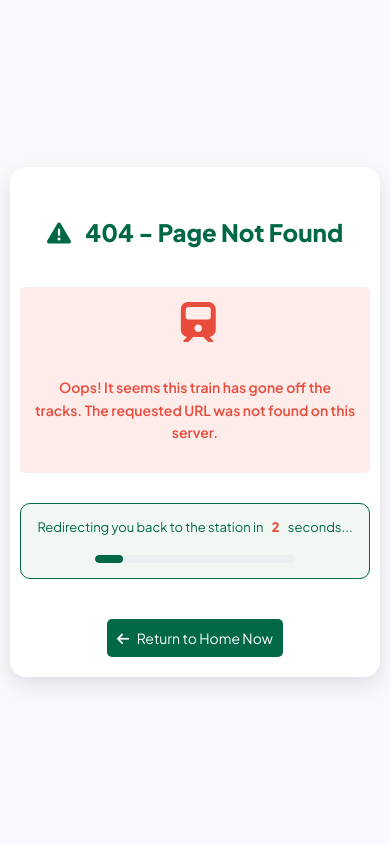
After one commit to nishatrhythm/Bangladesh-Railway-Train-Seat-Availability-Web-Application, a Flask app: template templates/404.html in a window 390 px wide. The commit adds this page. Run offline with Flask 3, Linux system fonts and the light colour scheme; the template is opened without the code that fills it, so the values that code supplies are empty.

Commit message:
Enhanced User Experience

```diff
--- a/app.py
+++ b/app.py
@@ -1,4 +1,4 @@
-from flask import Flask, render_template, request, redirect, url_for, make_response
+from flask import Flask, render_template, request, redirect, url_for, make_response, abort
 from detailsSeatAvailability import main as detailsSeatAvailability, set_token
 from datetime import datetime, timedelta
 import requests, os, json, uuid, pytz
@@ -65,8 +65,10 @@ def home():
         max_date=max_date.strftime('%Y-%m-%d')
     )
 
-@app.route('/check_seats', methods=['POST'])
+@app.route('/check_seats', methods=['GET', 'POST'])
 def check_seats():
+    if request.method == 'GET':
+        abort(404)
     try:
         form_values = {
             'phone_number': request.form.get('phone_number', ''),
@@ -198,11 +200,17 @@ def show_results():
         seat_class=seat_class
     )
 
-@app.route('/clear_token', methods=['POST'])
+@app.route('/clear_token', methods=['GET', 'POST'])
 def clear_token():
+    if request.method == 'GET':
+        abort(404)
     response = make_response(redirect(url_for('home')))
     response.delete_cookie('token')
     return response
+
+@app.errorhandler(404)
+def page_not_found(e):
+    return render_template('404.html'), 404
 
 def group_by_prefix(seats):
     groups = {}
--- a/static/js/script.js
+++ b/static/js/script.js
@@ -1,3 +1,5 @@
+document.documentElement.classList.add('js-enabled');
+
 const cachedStations = localStorage.getItem('railwayStations');
 const stationData = cachedStations ? JSON.parse(cachedStations) : window.stationsData;
 
@@ -270,3 +272,21 @@ function togglePasswordVisibility() {
         toggleIcon.classList.add("fa-eye");
     }
 }
+
+function start404Countdown() {
+    const countdownElement = document.getElementById('countdown');
+    if (countdownElement) {
+        let countdown = 10;
+
+        const timer = setInterval(() => {
+            countdown--;
+            countdownElement.textContent = countdown;
+            if (countdown <= 0) {
+                clearInterval(timer);
+                window.location.href = '/';
+            }
+        }, 1000);
+    }
+}
+
+document.addEventListener('DOMContentLoaded', start404Countdown);
--- a/static/styles.css
+++ b/static/styles.css
@@ -36,13 +36,16 @@ h1 {
         opacity: 0;
         transform: translateY(20px);
     }
+
     100% {
         opacity: 1;
         transform: translateY(0);
     }
 }
 
-h1 i, h2 i, h3 i {
+h1 i,
+h2 i,
+h3 i {
     margin-right: 10px;
 }
 
@@ -866,12 +869,17 @@ tr:hover {
 }
 
 @keyframes shake {
-    0%, 100% {
+
+    0%,
+    100% {
         transform: translateX(0);
     }
-    25%, 75% {
+
+    25%,
+    75% {
         transform: translateX(-5px);
     }
+
     50% {
         transform: translateX(5px);
     }
@@ -907,6 +915,7 @@ tr:hover {
         transform: translateY(20px);
         opacity: 0;
     }
+
     100% {
         transform: translateY(0);
         opacity: 1;
@@ -941,11 +950,166 @@ tr:hover {
     text-decoration: underline;
 }
 
+.main-content {
+    display: none;
+}
+
+.js-enabled .main-content {
+    display: block;
+}
+
+.noscript-warning {
+    background-color: #ffffff;
+    padding: 30px;
+    margin: 20px auto;
+    border-radius: 16px;
+    box-shadow: 0 8px 20px rgba(0, 0, 0, 0.1);
+    border: 2px solid #e74c3c;
+    max-width: 600px;
+    text-align: center;
+    animation: fadeInScale 0.5s ease-in-out;
+    width: 90%;
+    box-sizing: border-box;
+}
+
+.noscript-warning h2 {
+    font-size: 24px;
+    color: #e74c3c;
+    margin-bottom: 15px;
+    font-weight: 800;
+    display: flex;
+    align-items: center;
+    justify-content: center;
+    gap: 10px;
+}
+
+.noscript-warning h2 i {
+    font-size: 28px;
+    animation: pulse 1.5s infinite;
+}
+
+.noscript-warning p {
+    font-size: 16px;
+    color: #333;
+    line-height: 1.6;
+    margin: 0 0 20px;
+}
+
+.noscript-warning .instructions {
+    background-color: #f1f8f3;
+    padding: 15px;
+    border-radius: 10px;
+    border: 1px solid #006747;
+    font-size: 14px;
+    color: #006747;
+    text-align: justify;
+    margin-top: 20px;
+}
+
+.noscript-warning .instructions strong {
+    color: #004f3a;
+    font-weight: 700;
+}
+
+@keyframes pulse {
+    0% {
+        transform: scale(1);
+    }
+
+    50% {
+        transform: scale(1.1);
+    }
+
+    100% {
+        transform: scale(1);
+    }
+}
+
+.error-404 {
+    text-align: center;
+    padding: 40px 20px;
+}
+
+.error-404 .error {
+    display: flex;
+    flex-direction: column;
+    align-items: center;
+    gap: 20px;
+    margin-bottom: 30px;
+}
+
+.error-404 .train-icon {
+    font-size: 60px;
+    color: #e74c3c;
+    animation: trainMove 2s infinite ease-in-out;
+}
+
+.error-404 .error-text {
+    font-size: 18px;
+    color: #e74c3c;
+    line-height: 1.6;
+    max-width: 500px;
+}
+
+.error-404 .countdown-wrapper {
+    margin: 20px 0;
+    background-color: #f1f8f3;
+    padding: 15px;
+    border-radius: 10px;
+    border: 1px solid #006747;
+    animation: fadeInUp 0.8s ease-in-out;
+}
+
+.error-404 .countdown-wrapper p {
+    font-size: 16px;
+    color: #006747;
+    margin: 0 0 20px;
+    text-align: center;
+}
+
+.error-404 .countdown-wrapper #countdown {
+    font-weight: 800;
+    color: #e74c3c;
+    display: inline-block;
+    min-width: 20px;
+    text-align: center;
+}
+
+.error-404 .progress-bar {
+    width: 100%;
+    max-width: 300px;
+    height: 8px;
+    background-color: #ecf0f1;
+    border-radius: 4px;
+    overflow: hidden;
+    margin: 0 auto;
+}
+
+.error-404 .progress-fill {
+    width: 100%;
+    height: 100%;
+    background-color: #006747;
+    border-radius: 4px;
+    animation: progress 10s linear forwards;
+}
+
+@keyframes trainMove {
+    0% { transform: translateX(-10px); }
+    50% { transform: translateX(10px); }
+    100% { transform: translateX(-10px); }
+}
+
+@keyframes progress {
+    0% { width: 100%; }
+    100% { width: 0%; }
+}
+
 @keyframes fadeInUp {
     0% {
         transform: translateY(20px);
         opacity: 0;
     }
+
     100% {
         transform: translateY(0);
         opacity: 1;
@@ -1041,21 +1205,26 @@ footer a:hover {
     .train-header {
         padding: 15px;
     }
+
     .train-header h2 {
         font-size: 18px;
         padding: 3px 8px;
     }
+
     .train-header p {
         font-size: 14px;
     }
+
     .timing-info {
         gap: 10px;
         padding: 6px 10px;
         font-size: 14px;
     }
+
     .timing-info .separator {
         display: none;
     }
+
     .train-separator {
         width: 90%;
     }
@@ -1154,6 +1323,49 @@ footer a:hover {
     .note {
         font-size: 12px;
     }
+
+    .noscript-warning {
+        padding: 20px;
+        margin: 15px auto;
+        max-width: 90%;
+    }
+
+    .noscript-warning h2 {
+        font-size: 20px;
+    }
+
+    .noscript-warning h2 i {
+        font-size: 24px;
+    }
+
+    .noscript-warning p {
+        font-size: 14px;
+    }
+
+    .noscript-warning .instructions {
+        padding: 12px;
+        font-size: 13px;
+    }
+
+    .error-404 {
+        padding: 30px 15px;
+    }
+
+    .error-404 .train-icon {
+        font-size: 50px;
+    }
+
+    .error-404 .error-text {
+        font-size: 16px;
+    }
+
+    .error-404 .countdown-wrapper p {
+        font-size: 14px;
+    }
+
+    .error-404 .progress-bar {
+        max-width: 250px;
+    }
 }
 
 @media (max-width: 480px) {
@@ -1250,4 +1462,48 @@ footer a:hover {
     .new-footer {
         font-size: 12px;
     }
+
+    .noscript-warning {
+        padding: 15px;
+        margin: 10px auto;
+    }
+
+    .noscript-warning h2 {
+        font-size: 18px;
+        gap: 8px;
+    }
+
+    .noscript-warning h2 i {
+        font-size: 20px;
+    }
+
+    .noscript-warning p {
+        font-size: 13px;
+        line-height: 1.5;
+    }
+
+    .noscript-warning .instructions {
+        padding: 10px;
+        font-size: 12px;
+    }
+
+    .error-404 {
+        padding: 20px 10px;
+    }
+
+    .error-404 .train-icon {
+        font-size: 40px;
+    }
+
+    .error-404 .error-text {
+        font-size: 14px;
+    }
+
+    .error-404 .countdown-wrapper p {
+        font-size: 13px;
+    }
+
+    .error-404 .progress-bar {
+        max-width: 200px;
+    }
 }
--- /dev/null
+++ b/templates/404.html
@@ -0,0 +1,43 @@
+<!DOCTYPE html>
+<html lang="en">
+<head>
+    <meta charset="UTF-8">
+    <meta name="viewport" content="width=device-width, initial-scale=1.0">
+    <title>404 - Page Not Found | BD Railway</title>
+    <link rel="stylesheet" href="/static/styles.css">
+    <link href="https://cdnjs.cloudflare.com/ajax/libs/font-awesome/6.7.1/css/all.min.css" rel="stylesheet">
+    <link rel="icon" href="https://raw.githubusercontent.com/nishatrhythm/Bangladesh-Railway-Train-and-Fare-List-with-Route-Map/main/images/bangladesh-railway.png" type="image/x-icon" sizes="30x30">
+</head>
+<body>
+    <noscript>
+        <div class="container noscript-warning">
+            <h2>
+                <i class="fas fa-exclamation-circle"></i> Please Enable JavaScript
+            </h2>
+            <p>This website requires JavaScript to function properly. Enable it in your browser settings to access full functionality and check train seat availability.</p>
+            <div class="instructions">
+                <strong>How to enable:</strong> Go to your browser settings > Privacy/Security > Enable JavaScript. Refresh the page after enabling.
+            </div>
+        </div>
+    </noscript>
+    <div class="container error-404 main-content">
+        <h1>
+            <i class="fas fa-exclamation-triangle"></i> 404 - Page Not Found
+        </h1>
+        <div class="error animated-fade-in">
+            <i class="fas fa-train train-icon"></i>
+            <p class="error-text">Oops! It seems this train has gone off the tracks. The requested URL was not found on this server.</p>
+        </div>
+        <div class="countdown-wrapper animated-fade-in">
+            <p>Redirecting you back to the station in <span id="countdown">10</span> seconds...</p>
+            <div class="progress-bar">
+                <div class="progress-fill"></div>
+            </div>
+        </div>
+        <a href="/" class="btn-primary">
+            <i class="fas fa-arrow-left"></i> Return to Home Now
+        </a>
+    </div>
+    <script src="/static/js/script.js"></script>
+</body>
+</html>
```
Also changed, not shown: templates/index.html (+12 -1 lines), templates/results.html (+11 -0 lines).
